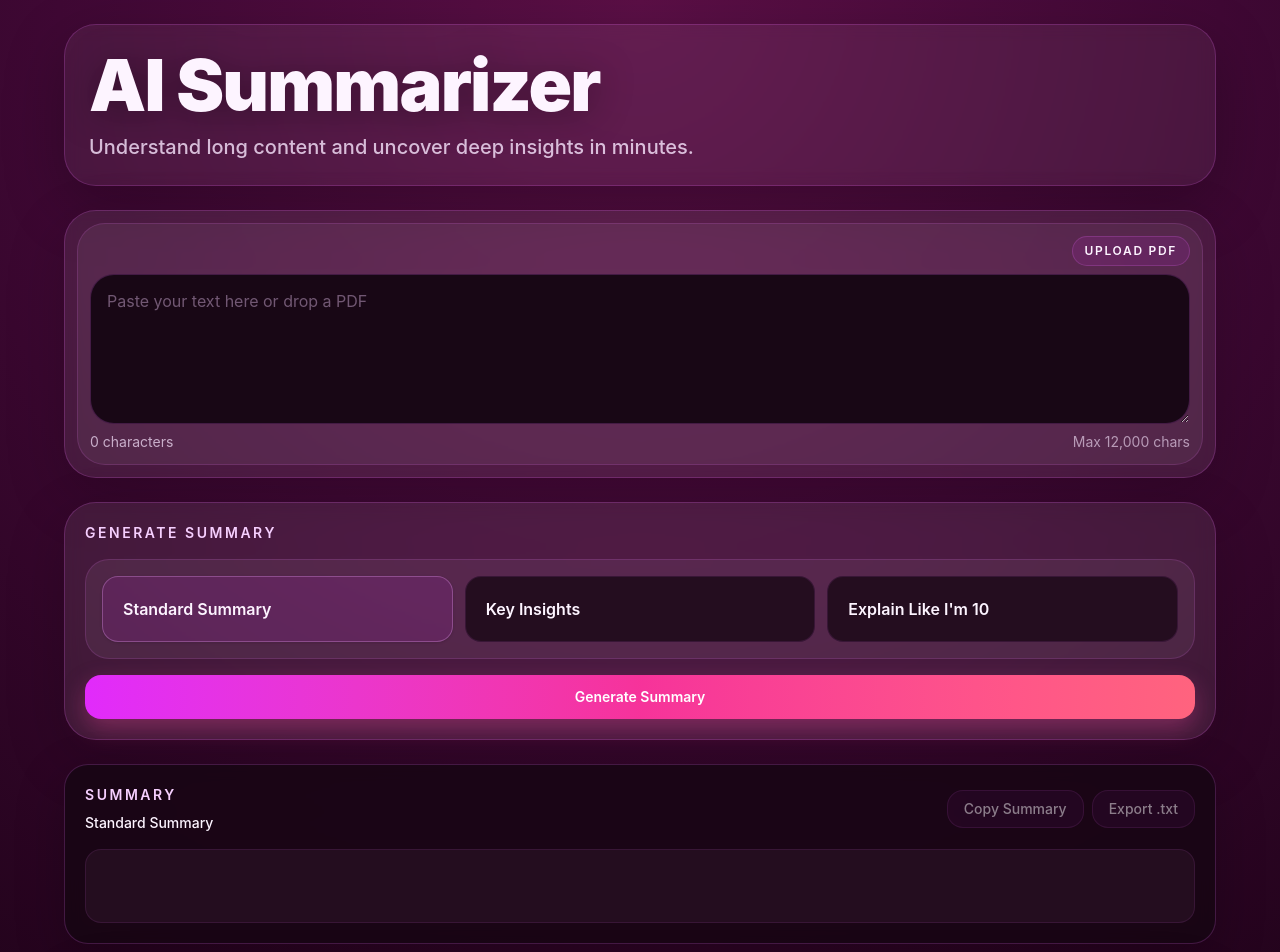
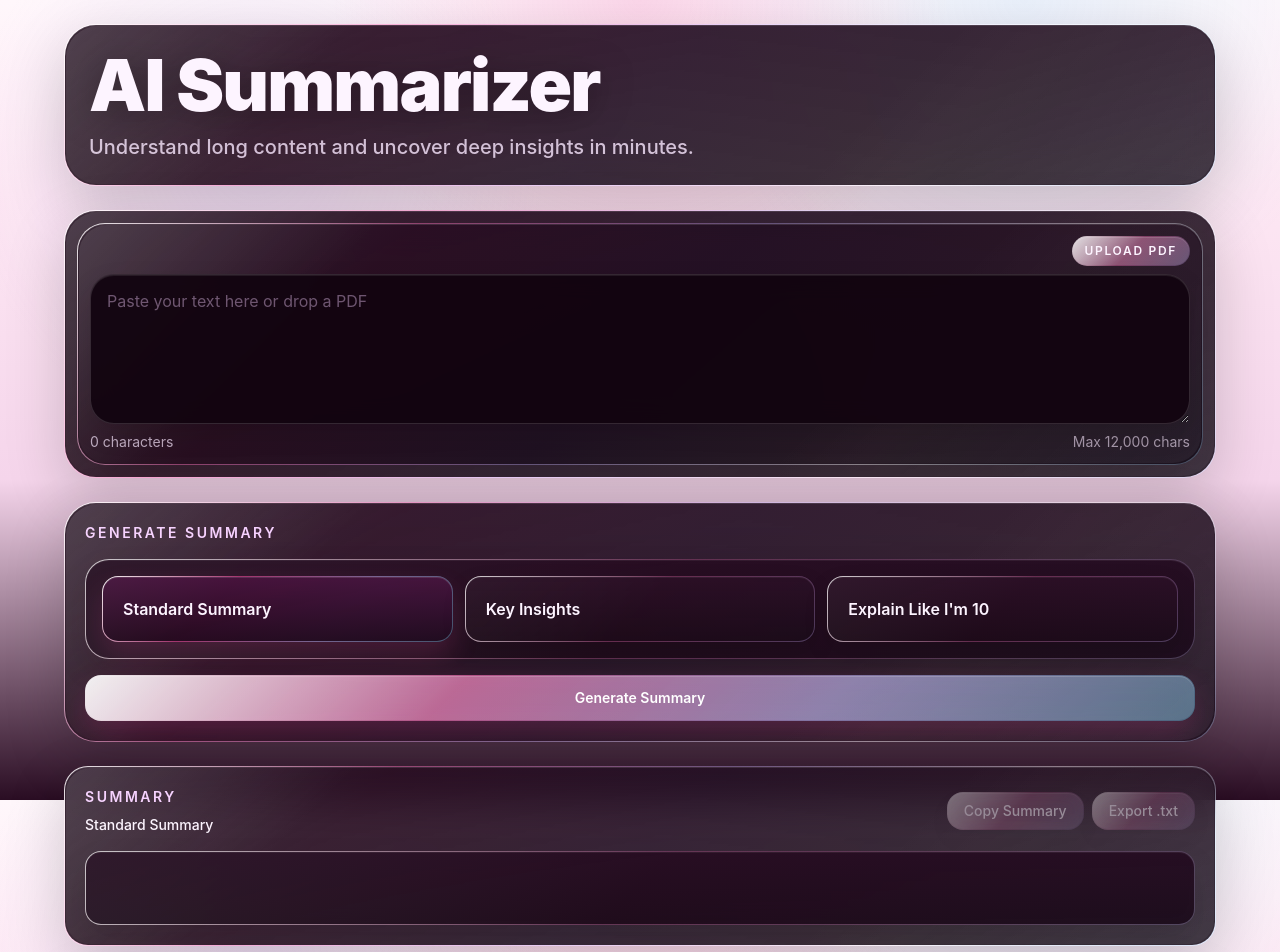
Before and after one commit to reolaccc/ai-summarizer, a React (Vite) app: page / in a window 1280 px wide. Shown: the top 952 px of the page. Built offline with nearby package versions, Linux system fonts and the light colour scheme.

Commit message:
Apply crystal border styling

```diff
--- a/src/App.tsx
+++ b/src/App.tsx
@@ -264,9 +264,9 @@ export default function App() {
   }
 
   return (
-    <main className="min-h-screen bg-[radial-gradient(circle_at_top,_#5b0f46_0%,_#3f0834_40%,_#160111_100%)] px-4 py-6 text-slate-100 sm:px-6 lg:px-8">
+    <main className="crystal-page min-h-screen px-4 py-6 text-slate-100 sm:px-6 lg:px-8">
       <div className="mx-auto flex w-full max-w-6xl flex-col gap-6">
-        <header className="rounded-[2rem] border border-fuchsia-400/20 bg-white/6 p-6 shadow-[0_20px_60px_rgba(0,0,0,0.25)] backdrop-blur">
+        <header className="crystal-panel rounded-[2rem] p-6">
           <div className="max-w-3xl">
             <h1 className="text-5xl font-black tracking-tight text-fuchsia-50 drop-shadow-[0_4px_18px_rgba(0,0,0,0.35)] sm:text-7xl">
               AI Summarizer
@@ -277,10 +277,10 @@ export default function App() {
           </div>
         </header>
 
-        <section className="rounded-[2rem] border border-fuchsia-400/20 bg-white/8 p-3 shadow-[0_20px_60px_rgba(0,0,0,0.18)] backdrop-blur">
+        <section className="crystal-panel rounded-[2rem] p-3">
           <div
-            className={`rounded-[1.75rem] border p-3 transition ${
-              isInputDragActive ? "border-fuchsia-300/35 bg-fuchsia-500/12" : "border-fuchsia-400/15 bg-white/6"
+            className={`crystal-panel rounded-[1.75rem] p-3 transition ${
+              isInputDragActive ? "border-fuchsia-300/35" : ""
             }`}
             onDragOver={(event) => {
               event.preventDefault();
@@ -322,7 +322,7 @@ export default function App() {
               <button
                 type="button"
                 onClick={openPdfPicker}
-                  className="rounded-full border border-fuchsia-400/20 bg-fuchsia-500/10 px-3 py-1.5 text-xs font-semibold uppercase tracking-[0.14em] text-fuchsia-50 transition hover:bg-fuchsia-500/20"
+                className="crystal-chip rounded-full px-3 py-1.5 text-xs font-semibold uppercase tracking-[0.14em] text-fuchsia-50 transition hover:opacity-95"
               >
                 Upload PDF
               </button>
@@ -335,7 +335,7 @@ export default function App() {
                   setError(null);
                 }}
                 placeholder="Paste your text here or drop a PDF"
-                className="min-h-[150px] w-full resize-y rounded-[1.5rem] border border-fuchsia-400/20 bg-[#180715] px-4 py-3 text-base leading-7 text-fuchsia-50 outline-none transition placeholder:text-fuchsia-200/40 focus:border-fuchsia-300 focus:ring-4 focus:ring-fuchsia-500/20"
+                className="crystal-input min-h-[150px] w-full resize-y rounded-[1.5rem] px-4 py-3 text-base leading-7 text-fuchsia-50 outline-none transition placeholder:text-fuchsia-200/40"
               />
 
               <div className="flex flex-wrap items-center justify-between gap-3 text-sm text-fuchsia-100/70">
@@ -349,7 +349,7 @@ export default function App() {
           </div>
         </section>
 
-        <section className="rounded-[2rem] border border-fuchsia-400/20 bg-white/8 p-5 shadow-[0_20px_60px_rgba(0,0,0,0.18)] backdrop-blur">
+        <section className="crystal-panel rounded-[2rem] p-5">
           <div className="flex flex-col gap-4">
             <div className="flex flex-col gap-2 sm:flex-row sm:items-end sm:justify-between">
               <div>
@@ -359,7 +359,7 @@ export default function App() {
               </div>
             </div>
 
-            <div className="rounded-[1.5rem] border border-fuchsia-400/15 bg-white/6 p-4">
+            <div className="crystal-card rounded-[1.5rem] p-4">
               <div className="flex flex-col gap-4">
                 <SummaryModeSelector value={summaryMode} onChange={setSummaryMode} />
               </div>
@@ -369,20 +369,20 @@ export default function App() {
               type="button"
               onClick={handleGenerateSummary}
               disabled={isGenerating || isPdfProcessing || isInputTooLarge}
-              className="inline-flex w-full items-center justify-center rounded-2xl bg-gradient-to-r from-fuchsia-500 via-pink-500 to-rose-400 px-6 py-3 text-sm font-semibold text-white shadow-[0_10px_24px_rgba(236,72,153,0.35)] transition hover:from-fuchsia-400 hover:via-pink-400 hover:to-rose-300 disabled:cursor-not-allowed disabled:bg-slate-500"
+              className="crystal-action inline-flex w-full items-center justify-center rounded-2xl px-6 py-3 text-sm font-semibold text-white transition hover:from-fuchsia-400 hover:via-pink-400 hover:to-rose-300 disabled:cursor-not-allowed disabled:opacity-70"
             >
               {isGenerating ? "Generating..." : "Generate Summary"}
             </button>
 
             {isInputTooLarge ? (
-              <p className="rounded-2xl border border-rose-400/20 bg-rose-500/10 px-4 py-3 text-sm leading-6 text-rose-100">
+              <p className="crystal-card rounded-2xl px-4 py-3 text-sm leading-6 text-rose-100">
                 Input too large. Please keep it under {MAX_INPUT_CHARACTERS.toLocaleString()} characters
                 for this demo so we do not spend the whole API budget on one document.
               </p>
             ) : null}
 
             {error ? (
-              <p className="rounded-2xl border border-rose-400/20 bg-rose-500/10 px-4 py-3 text-sm leading-6 text-rose-100">
+              <p className="crystal-card rounded-2xl px-4 py-3 text-sm leading-6 text-rose-100">
                 {error}
               </p>
             ) : null}
@@ -403,7 +403,7 @@ export default function App() {
           />
         </section>
 
-        <section className="rounded-[2rem] border border-fuchsia-400/20 bg-white/8 p-5 shadow-[0_20px_60px_rgba(0,0,0,0.18)] backdrop-blur">
+        <section className="crystal-panel rounded-[2rem] p-5">
           <div className="flex flex-col gap-2 sm:flex-row sm:items-end sm:justify-between">
             <div>
               <h2 className="text-sm font-semibold uppercase tracking-[0.18em] text-fuchsia-200">Ask a follow-up</h2>
@@ -421,13 +421,13 @@ export default function App() {
                 }
               }}
               placeholder="Ask a question about the summary..."
-              className="min-h-[120px] w-full resize-y rounded-[1.5rem] border border-fuchsia-400/20 bg-[#180715] px-4 py-4 text-sm leading-6 text-fuchsia-50 outline-none transition placeholder:text-fuchsia-200/40 focus:border-fuchsia-300 focus:ring-4 focus:ring-fuchsia-500/20"
+              className="crystal-input min-h-[120px] w-full resize-y rounded-[1.5rem] px-4 py-4 text-sm leading-6 text-fuchsia-50 outline-none transition placeholder:text-fuchsia-200/40"
             />
             <div className="flex flex-wrap items-center justify-between gap-3">
               <button
                 type="submit"
                 disabled={isSendingChat || !hasSummary}
-                className="inline-flex items-center justify-center rounded-2xl bg-gradient-to-r from-fuchsia-500 via-pink-500 to-rose-400 px-5 py-3 text-sm font-semibold text-white shadow-[0_10px_24px_rgba(236,72,153,0.35)] transition hover:from-fuchsia-400 hover:via-pink-400 hover:to-rose-300 disabled:cursor-not-allowed disabled:bg-slate-500"
+                className="crystal-action inline-flex items-center justify-center rounded-2xl px-5 py-3 text-sm font-semibold text-white transition disabled:cursor-not-allowed disabled:opacity-70"
               >
                 {isSendingChat ? "Thinking..." : "Send Question"}
               </button>
@@ -439,10 +439,10 @@ export default function App() {
               chatMessages.map((message, index) => (
                 <div
                   key={`${message.role}-${index}`}
-                  className={`rounded-2xl border px-4 py-3 text-sm leading-7 ${
+                  className={`crystal-card rounded-2xl px-4 py-3 text-sm leading-7 ${
                     message.role === "user"
-                      ? "border-fuchsia-300/20 bg-fuchsia-500/10 text-fuchsia-50"
-                      : "border-fuchsia-400/15 bg-[#1b0917] text-fuchsia-50"
+                      ? "text-fuchsia-50"
+                      : "text-fuchsia-50"
                   }`}
                 >
                   <div className="mb-1 text-xs font-semibold uppercase tracking-[0.16em] text-slate-500">
--- a/src/components/EstimatorCard.tsx
+++ b/src/components/EstimatorCard.tsx
@@ -6,7 +6,7 @@ type Props = {
 
 export function EstimatorCard({ inputTokens, outputTokens, estimatedCost }: Props) {
   return (
-    <div className="rounded-3xl border border-slate-200 bg-white/95 p-5 shadow-sm">
+    <div className="crystal-panel rounded-3xl p-5">
       <h2 className="text-sm font-semibold uppercase tracking-[0.18em] text-slate-600">Token / Cost Estimator</h2>
       <div className="mt-4 grid gap-3 sm:grid-cols-3">
         <Stat label="Input Tokens" value={`~${inputTokens.toLocaleString()}`} />
@@ -19,7 +19,7 @@ export function EstimatorCard({ inputTokens, outputTokens, estimatedCost }: Prop
 
 function Stat({ label, value }: { label: string; value: string }) {
   return (
-    <div className="rounded-2xl border border-slate-200 bg-slate-50 px-4 py-3">
+    <div className="crystal-card rounded-2xl px-4 py-3">
       <div className="text-xs uppercase tracking-[0.16em] text-slate-500">{label}</div>
       <div className="mt-2 text-base font-semibold text-slate-800">{value}</div>
     </div>
--- a/src/components/FileDropzone.tsx
+++ b/src/components/FileDropzone.tsx
@@ -14,8 +14,8 @@ export function FileDropzone({ onPdfFileSelected, isProcessing, fileName }: Prop
     <div
       role="button"
       tabIndex={0}
-      className={`rounded-3xl border border-dashed p-4 transition focus:outline-none ${
-        isDragActive ? "border-fuchsia-300/30 bg-fuchsia-500/10" : "border-fuchsia-400/10 bg-[#240d1f]"
+      className={`crystal-dashed rounded-3xl p-4 transition focus:outline-none ${
+        isDragActive ? "ring-4 ring-fuchsia-400/20" : ""
       }`}
       onClick={() => inputRef.current?.click()}
       onKeyDown={(event) => {
--- a/src/components/ResultCards.tsx
+++ b/src/components/ResultCards.tsx
@@ -33,7 +33,7 @@ export function SummaryCard({
   const bulletTree = buildBulletTree(summaryBullets);
 
   return (
-    <section className="rounded-3xl border border-fuchsia-400/20 bg-[#170613]/85 p-5 shadow-[0_16px_50px_rgba(0,0,0,0.22)] backdrop-blur">
+    <section className="crystal-panel rounded-3xl p-5">
       <div className="flex flex-col gap-3 sm:flex-row sm:items-center sm:justify-between">
         <div>
           <h2 className="text-sm font-semibold uppercase tracking-[0.18em] text-fuchsia-200">Summary</h2>
@@ -45,7 +45,7 @@ export function SummaryCard({
             type="button"
             onClick={onCopy}
             disabled={!canCopy}
-            className="rounded-2xl border border-fuchsia-400/20 bg-fuchsia-500/10 px-4 py-2 text-sm font-medium text-fuchsia-50 transition hover:bg-fuchsia-500/20 disabled:cursor-not-allowed disabled:opacity-50"
+            className="crystal-action-secondary rounded-2xl px-4 py-2 text-sm font-medium text-fuchsia-50 transition hover:opacity-95 disabled:cursor-not-allowed disabled:opacity-50"
           >
             Copy Summary
           </button>
@@ -53,14 +53,14 @@ export function SummaryCard({
             type="button"
             onClick={onExportText}
             disabled={!canCopy}
-            className="rounded-2xl border border-fuchsia-400/20 bg-fuchsia-500/10 px-4 py-2 text-sm font-medium text-fuchsia-50 transition hover:bg-fuchsia-500/20 disabled:cursor-not-allowed disabled:opacity-50"
+            className="crystal-action-secondary rounded-2xl px-4 py-2 text-sm font-medium text-fuchsia-50 transition hover:opacity-95 disabled:cursor-not-allowed disabled:opacity-50"
           >
             Export .txt
           </button>
         </div>
       </div>
 
-      <div className="mt-4 rounded-2xl border border-fuchsia-400/10 bg-[#240d1f] p-4">
+      <div className="crystal-card mt-4 rounded-2xl p-4">
         {hasSummaryContent && summaryType === "bullets" ? (
           <div className="space-y-3">
             {bulletTree.map((item, index) => (
@@ -70,7 +70,7 @@ export function SummaryCard({
         ) : hasSummaryContent && summaryType === "insights" ? (
           <div className="space-y-3">
             {insightPairs.map((pair, index) => (
-              <div key={`${pair.insight}-${index}`} className="rounded-2xl border border-fuchsia-400/15 bg-[#1b0917] p-4">
+              <div key={`${pair.insight}-${index}`} className="crystal-card rounded-2xl p-4">
                 <p className="text-sm font-semibold text-fuchsia-200">Insight</p>
                 <p className="mt-2 text-sm leading-7 text-fuchsia-50/90">{pair.insight}</p>
                 <p className="mt-4 text-sm font-semibold text-fuchsia-200">Investigate</p>
@@ -94,7 +94,7 @@ function BulletTreeItem({ node }: { node: ReturnType<typeof buildBulletTree>[num
   const padding = Math.min(node.level, 3) * 16;
 
   return (
-    <div className="rounded-2xl border border-fuchsia-400/10 bg-[#1b0917] px-4 py-3" style={{ marginLeft: padding }}>
+    <div className="crystal-card rounded-2xl px-4 py-3" style={{ marginLeft: padding }}>
       <div className="flex gap-3">
         <span
           className={`mt-1 h-2.5 w-2.5 shrink-0 rounded-full ${
--- a/src/components/SummaryModeSelector.tsx
+++ b/src/components/SummaryModeSelector.tsx
@@ -16,10 +16,8 @@ export function SummaryModeSelector({ value, onChange }: Props) {
             key={mode.id}
             type="button"
             onClick={() => onChange(mode.id)}
-            className={`rounded-2xl border px-5 py-5 text-left transition ${
-              active
-                ? "border-fuchsia-300/30 bg-fuchsia-500/10 text-fuchsia-50 shadow-sm"
-                : "border-fuchsia-400/10 bg-[#240d1f] text-fuchsia-50/90 hover:border-fuchsia-300/20 hover:bg-fuchsia-500/10"
+            className={`crystal-option rounded-2xl px-5 py-5 text-left transition ${
+              active ? "crystal-option-active text-fuchsia-50" : "text-fuchsia-50/90 hover:opacity-95"
             }`}
           >
             <div className="text-base font-semibold text-fuchsia-50">{mode.label}</div>
@@ -34,7 +32,7 @@ export function SelectedModeChip({ value }: { value: SummaryModeId }) {
   const mode = getSummaryMode(value);
 
   return (
-    <span className="inline-flex rounded-full border border-fuchsia-300/20 bg-fuchsia-500/10 px-3 py-1 text-xs font-medium text-fuchsia-50">
+    <span className="crystal-chip inline-flex rounded-full px-3 py-1 text-xs font-medium text-fuchsia-50">
       {mode.label}
     </span>
   );
--- a/src/index.css
+++ b/src/index.css
@@ -14,10 +14,143 @@
 
 body {
   margin: 0;
-  background: #fff1f8;
-  color: #0f172a;
+  background:
+    radial-gradient(circle at top, rgba(244, 114, 182, 0.24) 0%, rgba(244, 114, 182, 0) 30%),
+    radial-gradient(circle at 20% 20%, rgba(196, 181, 253, 0.18) 0%, rgba(196, 181, 253, 0) 24%),
+    radial-gradient(circle at 80% 0%, rgba(125, 211, 252, 0.16) 0%, rgba(125, 211, 252, 0) 26%),
+    linear-gradient(180deg, #fff7fb 0%, #fde7f3 24%, #f5d5eb 60%, #2a0d23 100%);
+  color: #f8fafc;
+  background-attachment: fixed;
 }
 
 * {
   box-sizing: border-box;
 }
+
+@layer components {
+  .crystal-page {
+    background: transparent;
+  }
+
+  .crystal-panel {
+    position: relative;
+    overflow: hidden;
+    border: 1px solid transparent;
+    border-radius: 1.75rem;
+    background:
+      linear-gradient(180deg, rgba(29, 9, 26, 0.88), rgba(18, 5, 16, 0.82)) padding-box,
+      linear-gradient(
+        135deg,
+        rgba(255, 255, 255, 0.88),
+        rgba(244, 114, 182, 0.48),
+        rgba(196, 181, 253, 0.36),
+        rgba(255, 255, 255, 0.42),
+        rgba(125, 211, 252, 0.22)
+      ) border-box;
+    box-shadow:
+      0 20px 60px rgba(0, 0, 0, 0.18),
+      inset 0 1px 0 rgba(255, 255, 255, 0.12);
+    backdrop-filter: blur(18px) saturate(1.15);
+  }
+
+  .crystal-panel::before {
+    content: "";
+    position: absolute;
+    inset: 1px;
+    border-radius: inherit;
+    pointer-events: none;
+    background: linear-gradient(135deg, rgba(255, 255, 255, 0.12), transparent 22%, transparent 68%, rgba(255, 255, 255, 0.06));
+    mix-blend-mode: screen;
+  }
+
+  .crystal-card {
+    border: 1px solid transparent;
+    border-radius: 1.5rem;
+    background:
+      linear-gradient(180deg, rgba(35, 11, 31, 0.92), rgba(24, 8, 22, 0.88)) padding-box,
+      linear-gradient(135deg, rgba(255, 255, 255, 0.72), rgba(244, 114, 182, 0.28), rgba(196, 181, 253, 0.2)) border-box;
+    box-shadow:
+      inset 0 1px 0 rgba(255, 255, 255, 0.06),
+      0 14px 30px rgba(0, 0, 0, 0.12);
+    backdrop-filter: blur(10px);
+  }
+
+  .crystal-input {
+    border: 1px solid rgba(255, 255, 255, 0.14);
+    background: rgba(18, 5, 16, 0.95);
+    box-shadow:
+      inset 0 1px 0 rgba(255, 255, 255, 0.08),
+      0 10px 26px rgba(0, 0, 0, 0.12);
+    backdrop-filter: blur(12px);
+  }
+
+  .crystal-input:focus {
+    border-color: rgba(244, 114, 182, 0.55);
+    box-shadow:
+      0 0 0 4px rgba(244, 114, 182, 0.14),
+      inset 0 1px 0 rgba(255, 255, 255, 0.08),
+      0 10px 26px rgba(0, 0, 0, 0.12);
+  }
+
+  .crystal-option {
+    border: 1px solid transparent;
+    background:
+      linear-gradient(180deg, rgba(40, 14, 35, 0.95), rgba(24, 8, 21, 0.92)) padding-box,
+      linear-gradient(135deg, rgba(255, 255, 255, 0.8), rgba(244, 114, 182, 0.32), rgba(196, 181, 253, 0.28)) border-box;
+    box-shadow:
+      inset 0 1px 0 rgba(255, 255, 255, 0.06),
+      0 10px 24px rgba(0, 0, 0, 0.12);
+    backdrop-filter: blur(12px);
+  }
+
+  .crystal-option-active {
+    border: 1px solid transparent;
+    background:
+      linear-gradient(180deg, rgba(68, 18, 59, 0.96), rgba(31, 8, 27, 0.94)) padding-box,
+      linear-gradient(135deg, rgba(255, 255, 255, 0.95), rgba(236, 72, 153, 0.62), rgba(196, 181, 253, 0.5), rgba(125, 211, 252, 0.35)) border-box;
+    box-shadow:
+      0 14px 28px rgba(236, 72, 153, 0.16),
+      inset 0 1px 0 rgba(255, 255, 255, 0.12);
+  }
+
+  .crystal-action {
+    border: 1px solid transparent;
+    background:
+      linear-gradient(135deg, rgba(255, 255, 255, 0.16), rgba(255, 255, 255, 0.08)) padding-box,
+      linear-gradient(135deg, rgba(255, 255, 255, 0.92), rgba(244, 114, 182, 0.68), rgba(196, 181, 253, 0.58), rgba(125, 211, 252, 0.4)) border-box;
+    box-shadow:
+      0 14px 30px rgba(236, 72, 153, 0.2),
+      inset 0 1px 0 rgba(255, 255, 255, 0.16);
+    backdrop-filter: blur(12px);
+  }
+
+  .crystal-action-secondary {
+    border: 1px solid transparent;
+    background:
+      linear-gradient(135deg, rgba(255, 255, 255, 0.12), rgba(255, 255, 255, 0.06)) padding-box,
+      linear-gradient(135deg, rgba(255, 255, 255, 0.72), rgba(244, 114, 182, 0.34), rgba(196, 181, 253, 0.26)) border-box;
+    box-shadow:
+      inset 0 1px 0 rgba(255, 255, 255, 0.1),
+      0 10px 24px rgba(0, 0, 0, 0.08);
+    backdrop-filter: blur(10px);
+  }
+
+  .crystal-dashed {
+    border: 1px dashed transparent;
+    background:
+      linear-gradient(180deg, rgba(30, 10, 27, 0.9), rgba(20, 6, 18, 0.84)) padding-box,
+      linear-gradient(135deg, rgba(255, 255, 255, 0.82), rgba(244, 114, 182, 0.32), rgba(196, 181, 253, 0.28)) border-box;
+    box-shadow:
+      inset 0 1px 0 rgba(255, 255, 255, 0.06),
+      0 14px 30px rgba(0, 0, 0, 0.1);
+  }
+
+  .crystal-chip {
+    border: 1px solid transparent;
+    background:
+      linear-gradient(135deg, rgba(255, 255, 255, 0.14), rgba(255, 255, 255, 0.08)) padding-box,
+      linear-gradient(135deg, rgba(255, 255, 255, 0.86), rgba(244, 114, 182, 0.42), rgba(196, 181, 253, 0.3)) border-box;
+    box-shadow: inset 0 1px 0 rgba(255, 255, 255, 0.12);
+    backdrop-filter: blur(10px);
+  }
+}
```
Lines whose indentation alone changed are shown as unchanged.
